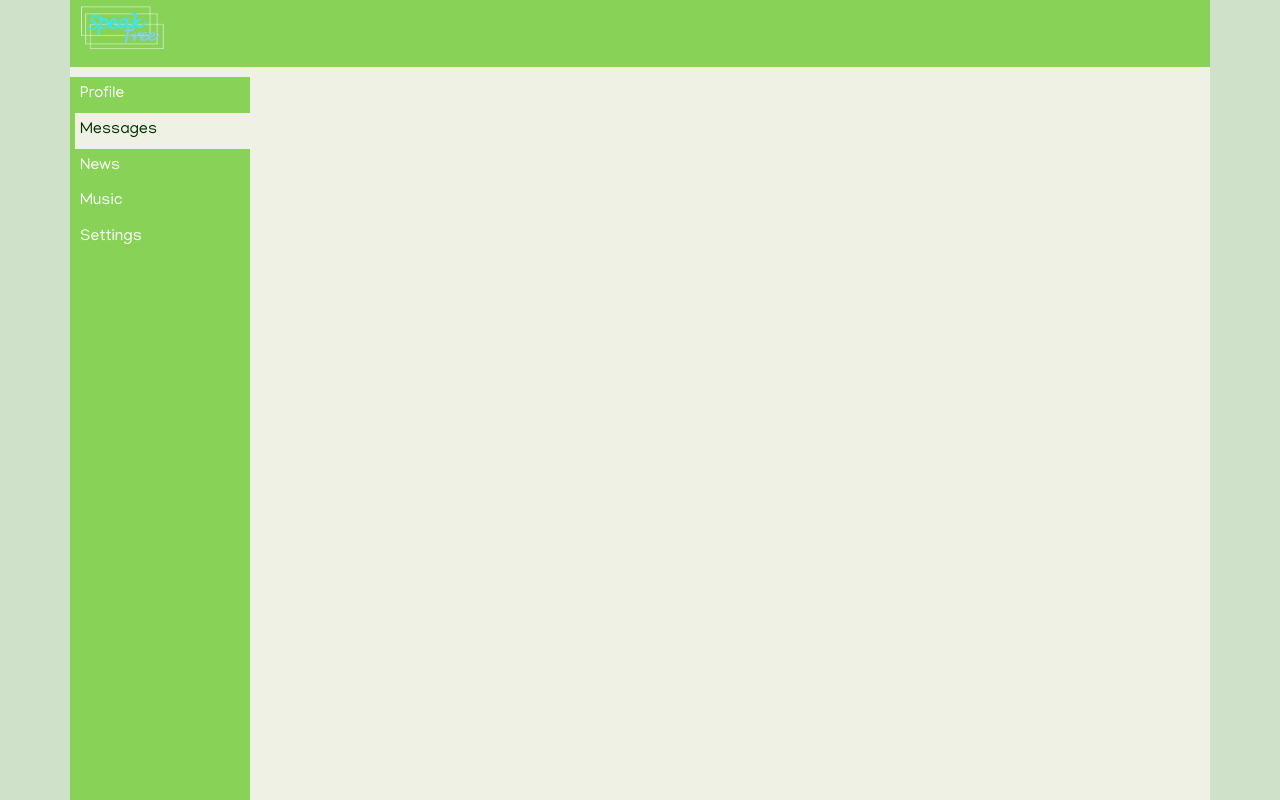
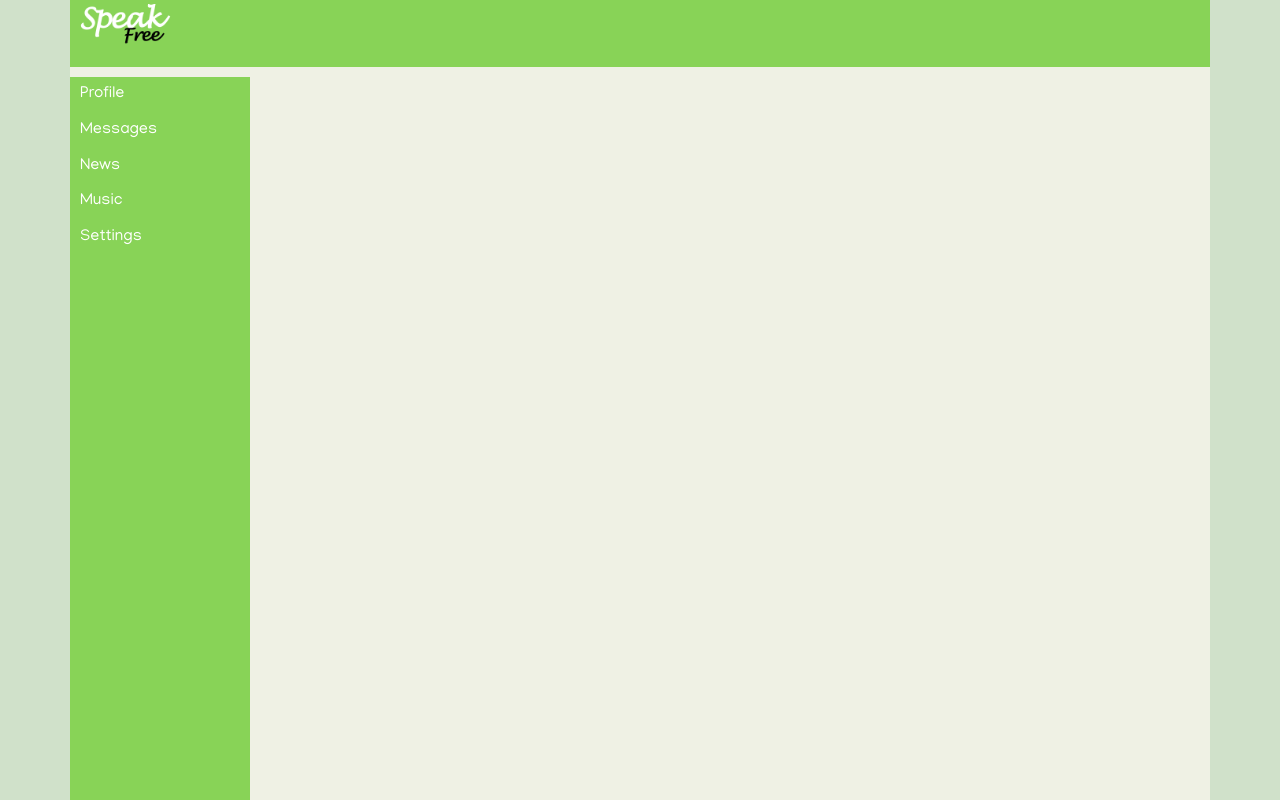
Before and after one commit to B-Anastasia/social_network, a React (Create React App) app: page / in a window 1280 px wide. Built offline with nearby package versions, Linux system fonts and the light colour scheme.

Commit message:
New logo style

```diff
--- a/src/components/Navbar/Navbar.jsx
+++ b/src/components/Navbar/Navbar.jsx
@@ -1,16 +1,17 @@
 import React from 'react';
 import s from "./Navbar.module.scss";
+import {NavLink} from "react-router-dom";
 
 const Navbar = () => {
     return(
         <nav className={s.nav} >
-        <ul>
-          <li><a href="/profile">Profile</a></li>
-          <li className={s.active}><a  href="/dialogs">Messages</a></li>
-          <li><a href="/news">News</a></li>
-          <li><a href="/music">Music</a></li>
-          <li><a href="/settings">Settings</a></li>
-        </ul>
+
+          <NavLink to="/profile" activeClassName={s.active}>Profile</NavLink>
+          <NavLink to="/dialogs" activeClassName={s.active}>Messages</NavLink>
+          <NavLink to="/news" activeClassName={s.active}>News</NavLink>
+          <NavLink to="/music" activeClassName={s.active}>Music</NavLink>
+          <NavLink to="/settings" activeClassName={s.active}>Settings</NavLink>
+
       </nav>
     );
 }
--- a/src/components/Navbar/Navbar.module.scss
+++ b/src/components/Navbar/Navbar.module.scss
@@ -4,36 +4,29 @@
   grid-row: 2/-1;
   grid-column: 1/2;
   background-color: rgba($color-primary, 1);
+  padding-left: 5px;
 
-  ul {
+
+
+  a {
+    color: $color-white;
+    width: 100%;
+    display: block;
     list-style: none;
     text-decoration: none;
+    padding: 5px;
 
-li{
-  padding: 5px;
-  margin-left: 5px;
-
-  &:hover{
-    a {
+    &:hover {
+      background-color: $color-primary-green;
       color: $color-primary-dark;
     }
 
-    background-color: $color-primary-green;
-  }
-}
+    &.active{
 
-    a {
-      color: $color-white;
-      text-decoration: none;
-      width: 100%;
+      background-color: $color-primary-light;
+      color: $color-primary-dark;
     }
   }
 
-  .active {
-    a {
-      color: $color-primary-dark;
-    }
 
-    background-color: $color-primary-light;
-  }
 }
```
Also changed, not shown: src/components/Header/logo_main.png, 1 other file (tests, documents, lock files or other folders).
